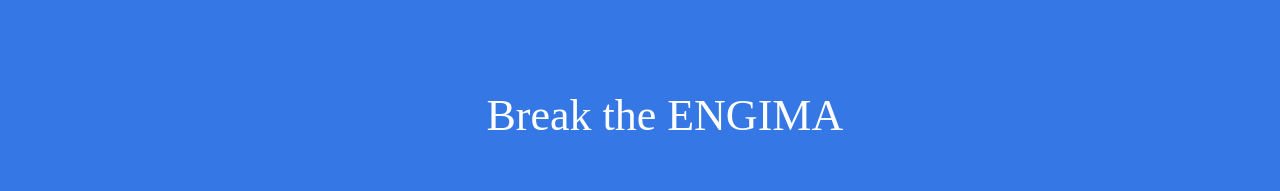
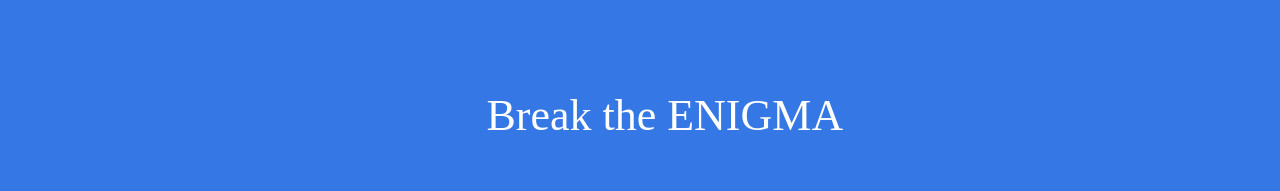
Before and after one commit to harry6396/CodingPlatformFrontEnd, a React (Create React App) app: page /register in a window 1280 px wide. Shown: the top 191 px of the page. Built offline with nearby package versions, Linux system fonts and the light colour scheme.

Commit message:
Updated the heading of the contest

```diff
--- a/src/Login.js
+++ b/src/Login.js
@@ -70,7 +70,7 @@ render() {
   return (
     <div className="header">
         <div className="headerBackground">
-        <div className="heading">Break the ENGIMA</div>
+        <div className="heading">Break the ENIGMA</div>
         <div className="quote">“Those who can imagine anything, can create the impossible.”
             ― Alan Turing</div>
         </div>
--- a/src/Register.js
+++ b/src/Register.js
@@ -154,7 +154,7 @@ render() {
   return (
     <div className="header">
         <div className="headerBackground">
-        <div className="heading">Break the ENGIMA</div>
+        <div className="heading">Break the ENIGMA</div>
         <div className="quote">“Those who can imagine anything, can create the impossible.”
             ― Alan Turing</div>
         </div>
```
